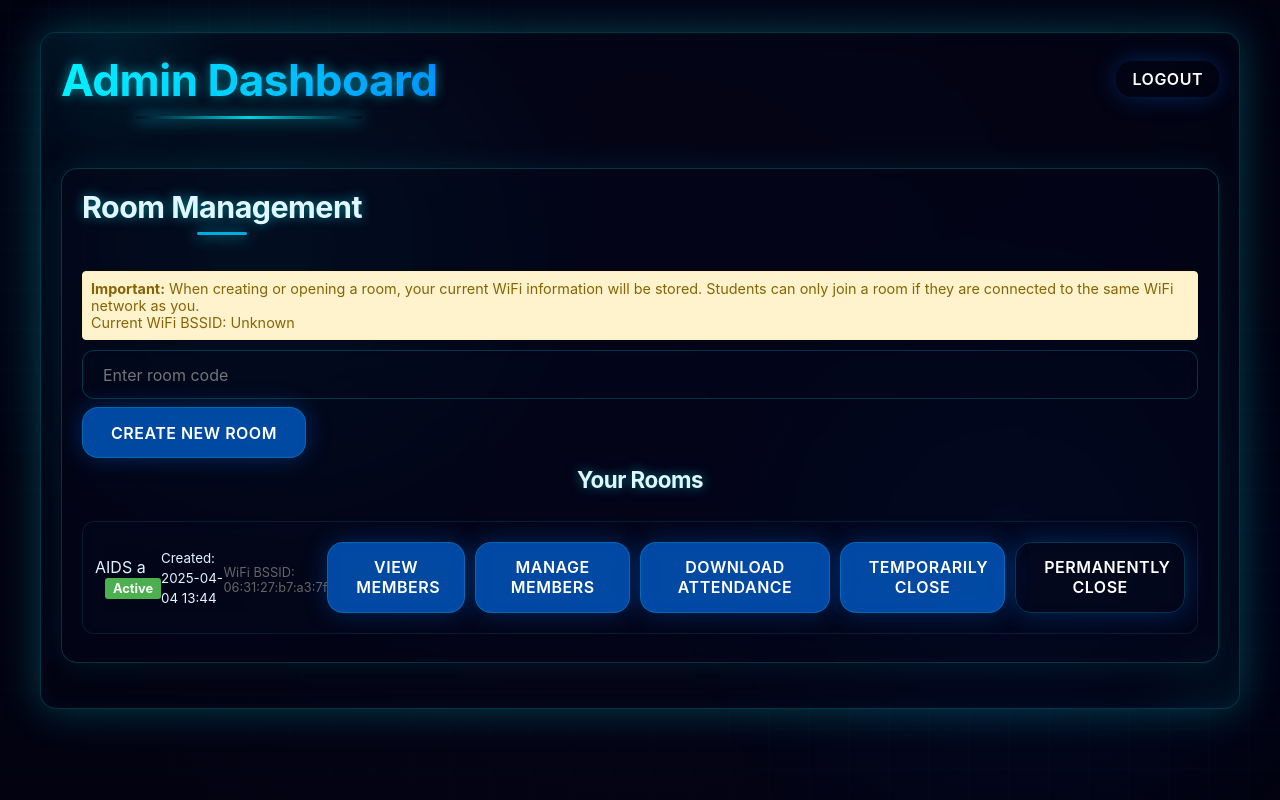
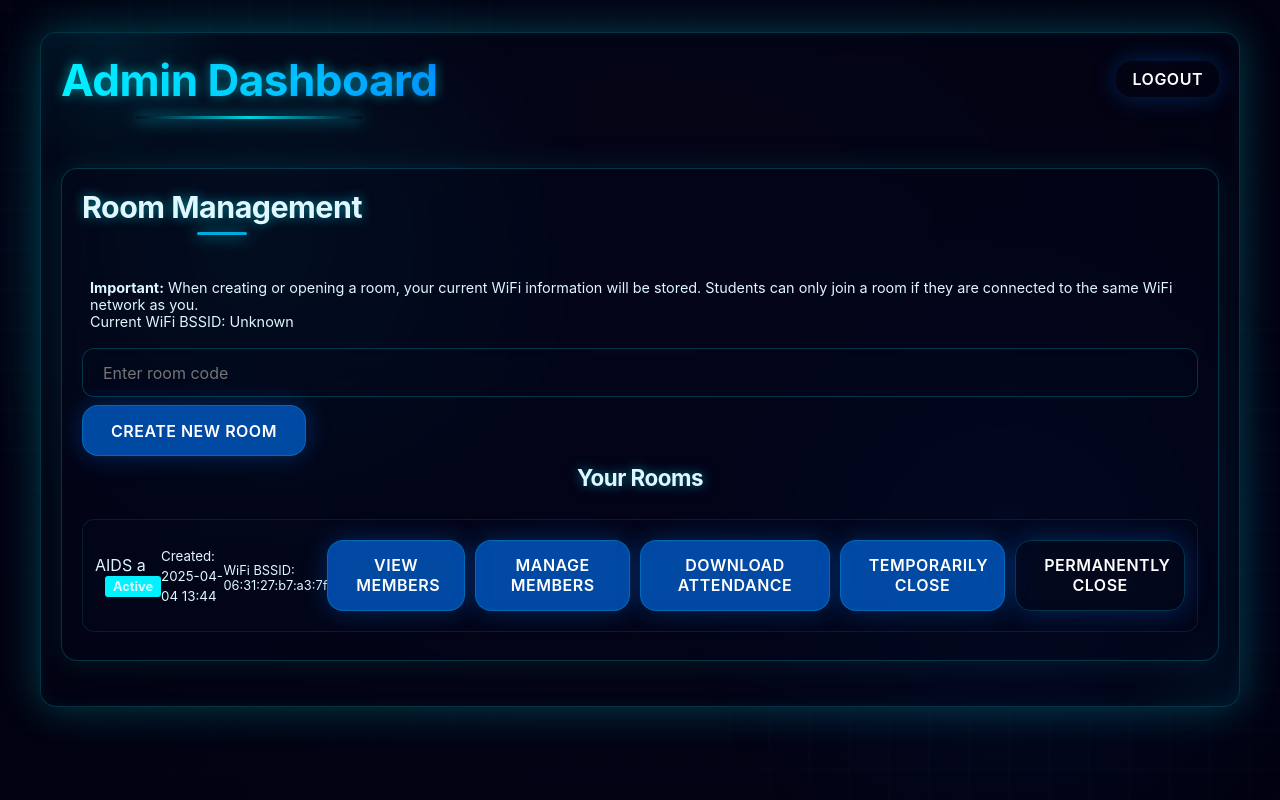
Before and after one commit to kailai-13/True_Wifi_Attendance, a Flask app: page /admin_dashboard in a window 1280 px wide. Run offline with Flask 3, Linux system fonts and the light colour scheme; a user stored in the database is signed in.

Commit message:
added some styles

```diff
--- a/static/app.css
+++ b/static/app.css
@@ -809,3 +809,50 @@
   background-color: var(--danger);
   color: white;
 }
+
+.room-list li {
+  margin-bottom: 15px;
+  padding: 10px;
+  border: 1px solid var(--border-color);
+  border-radius: var(--border-radius);
+  background-color: var(--card-bg);
+}
+
+.room-status {
+  padding: 3px 8px;
+  border-radius: 3px;
+  font-size: 0.8rem;
+  font-weight: bold;
+  margin-left: 10px;
+}
+
+.status-active {
+  background-color: var(--primary-color);
+  color: var(--text-color);
+}
+
+.status-closed {
+  background-color: var(--accent-color);
+  color: var(--text-color);
+}
+
+.status-inactive {
+  background-color: var(--danger);
+  color: var(--text-color);
+}
+
+.bssid-info {
+  font-size: 0.8rem;
+  color: var(--text-color);
+  margin-top: 5px;
+}
+
+.wifi-warning {
+  background-color: var(--warning);
+  border: 1px solid var(--warning-border);
+  color: var(--warning-text);
+  padding: 8px;
+  margin: 10px 0;
+  border-radius: var(--border-radius);
+  font-size: 0.9rem;
+}
--- a/templates/admin_dashboard.html
+++ b/templates/admin_dashboard.html
@@ -5,54 +5,7 @@
     <meta name="viewport" content="width=device-width, initial-scale=1.0">
     <title>Admin Dashboard</title>
     <link rel="stylesheet" type="text/css" href="{{ url_for('static', filename='app.css') }}">
-    <style>
-        .room-list li {
-            margin-bottom: 15px;
-            padding: 10px;
-            border: 1px solid #ccc;
-            border-radius: 5px;
-            background-color: #f9f9f9;
-        }
 
-        .room-status {
-            padding: 3px 8px;
-            border-radius: 3px;
-            font-size: 0.8rem;
-            font-weight: bold;
-            margin-left: 10px;
-        }
-
-        .status-active {
-            background-color: #4CAF50;
-            color: white;
-        }
-
-        .status-closed {
-            background-color: #FF9800;
-            color: white;
-        }
-
-        .status-inactive {
-            background-color: #F44336;
-            color: white;
-        }
-
-        .bssid-info {
-            font-size: 0.8rem;
-            color: #666;
-            margin-top: 5px;
-        }
-
-        .wifi-warning {
-            background-color: #FFF3CD;
-            border: 1px solid #FFEEBA;
-            color: #856404;
-            padding: 8px;
-            margin: 10px 0;
-            border-radius: 4px;
-            font-size: 0.9rem;
-        }
-    </style>
 </head>
 <body>
     <div class="container">
```
Also changed, not shown: instance/rooms.db, instance/students.db, 1 other file.
